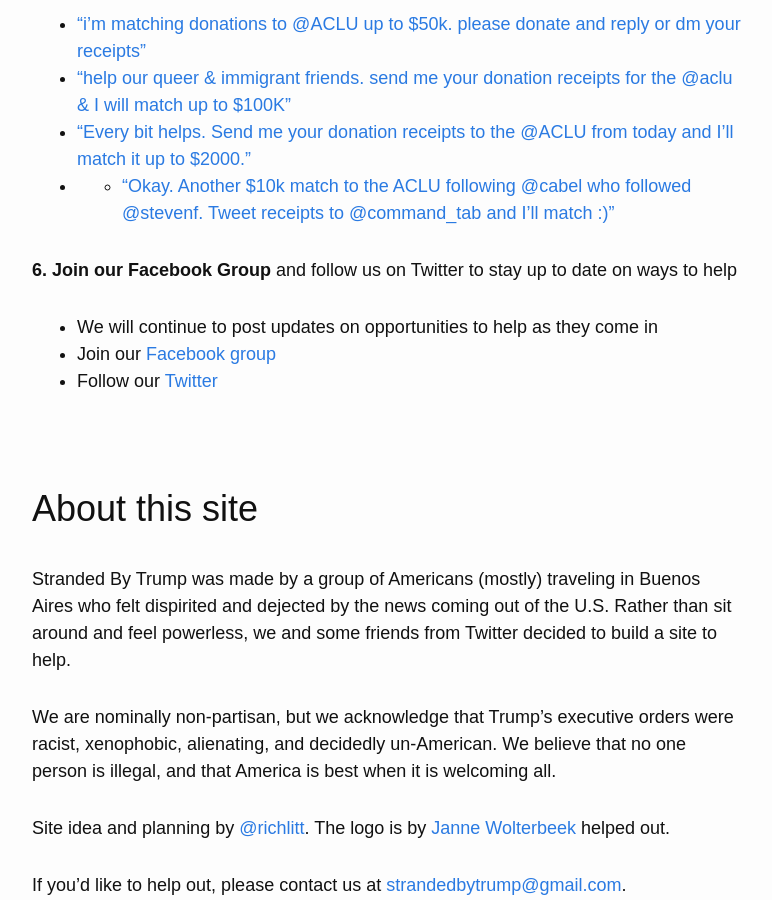
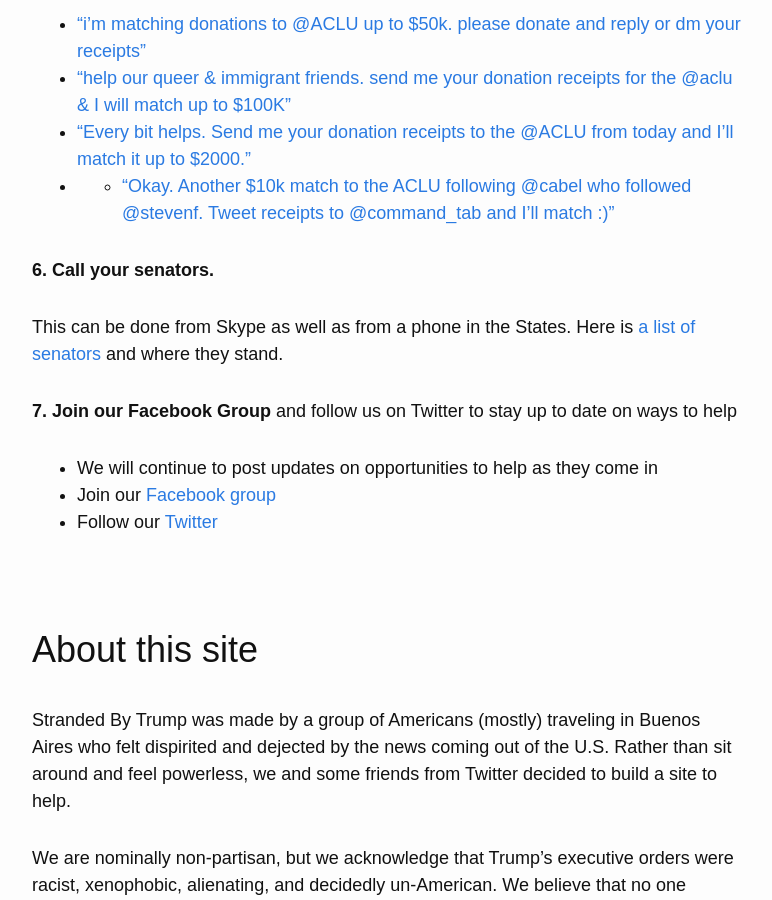
Before and after one commit to RichardLitt/stranded-by-trump, a Jekyll site: the page built from index.md, in a window 1280 px wide and 900 px high, scrolled down 4072 px. Shown: the whole window, without its empty margins (253-1025 px from the left). Built offline with Jekyll 4.4.1, drawn with Linux system fonts in a browser that asks for light colours; nearby versions of some CDN libraries; our own code applies the rules of GitHub Pages for plain Markdown files.

Commit message:
Added sentatos

```diff
--- a/index.md
+++ b/index.md
@@ -123,7 +123,11 @@ If you can’t donate, retweet and share posts from those who can:
   * <a href="https://twitter.com/goldroom/status/825504681820450817" target="_blank">"Every bit helps. Send me your donation receipts to the @ACLU from today and I'll match it up to $2000."</a>
   * * <a href="https://twitter.com/stewart/status/825581768241606656" target="_blank">"Okay. Another $10k match to the ACLU following @cabel who followed @stevenf. Tweet receipts to @command_tab and I'll match :)"</a>
 
-**6. Join our Facebook Group** and follow us on Twitter to stay up to date on ways to help
+**6. Call your senators.**
+
+This can be done from Skype as well as from a phone in the States. Here is [a list of senators](https://docs.google.com/spreadsheets/d/1hSGjyWJZIQJpGz4V2ftX_qioCgBtL59oJkkhx146nFE/htmlview?sle=true#gid=0) and where they stand.
+
+**7. Join our Facebook Group** and follow us on Twitter to stay up to date on ways to help
   * We will continue to post updates on opportunities to help as they come in
   * Join our <a href="https://www.facebook.com/groups/155248034975170/" target="_blank">Facebook group</a>
   * Follow our <a href="https://twitter.com/{{ site.twitter_username }}" target="_blank">Twitter</a>
```
